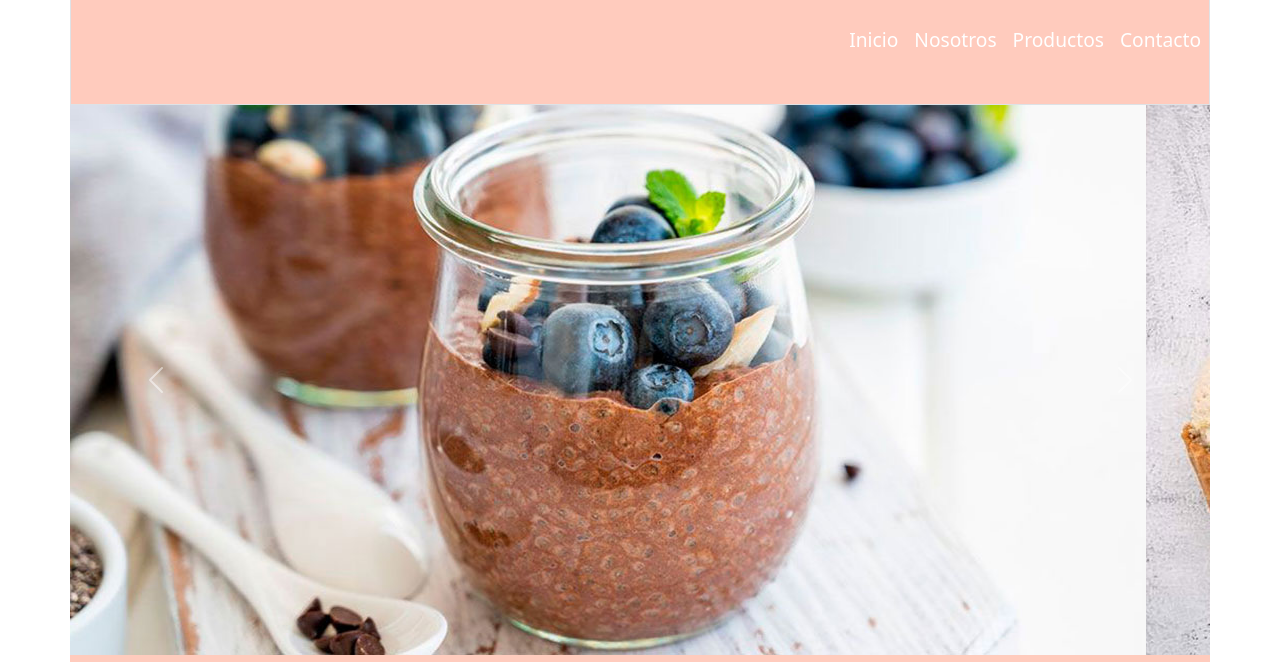
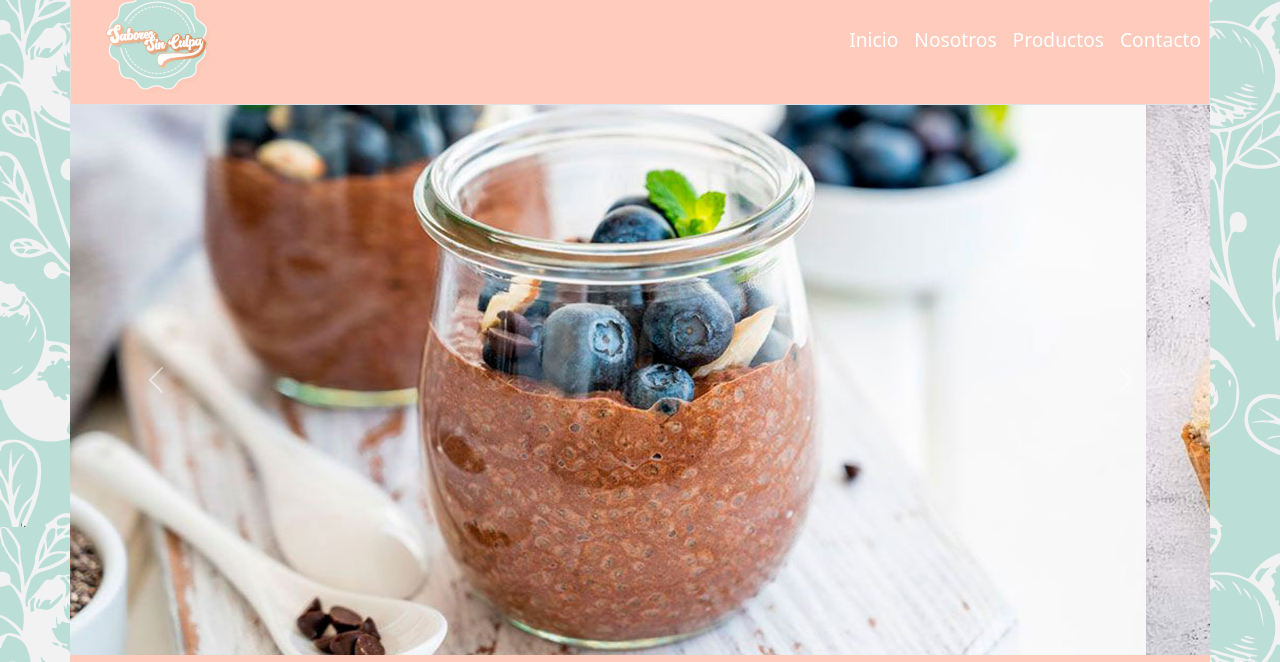
Before and after one commit to Kohnni3/Pre-entrega-Front-end, a plain HTML site: page index.html in a window 1280 px wide. Shown: the part 25-687 px from the top of the page. Drawn offline with nearby package versions, Linux system fonts and the light colour scheme.

Commit message:
actualizacion fondo logo

```diff
--- a/css/estilos.css
+++ b/css/estilos.css
@@ -6,7 +6,7 @@ header {
 }
 
 body {
-    background-image: url(imagenes/Fondo-pag.png)
+    background-image: url(../imagenes/Fondo-pag.png)
 }
 
 .container-fluid {
@@ -43,7 +43,7 @@ p.card-text {
 
 
 #logo {
-    background-image: url(imagenes/logo.png);
+    background-image: url(../imagenes/logo.png);
     font-size: 0;
     width: 120px;
     height: 120px;
```
